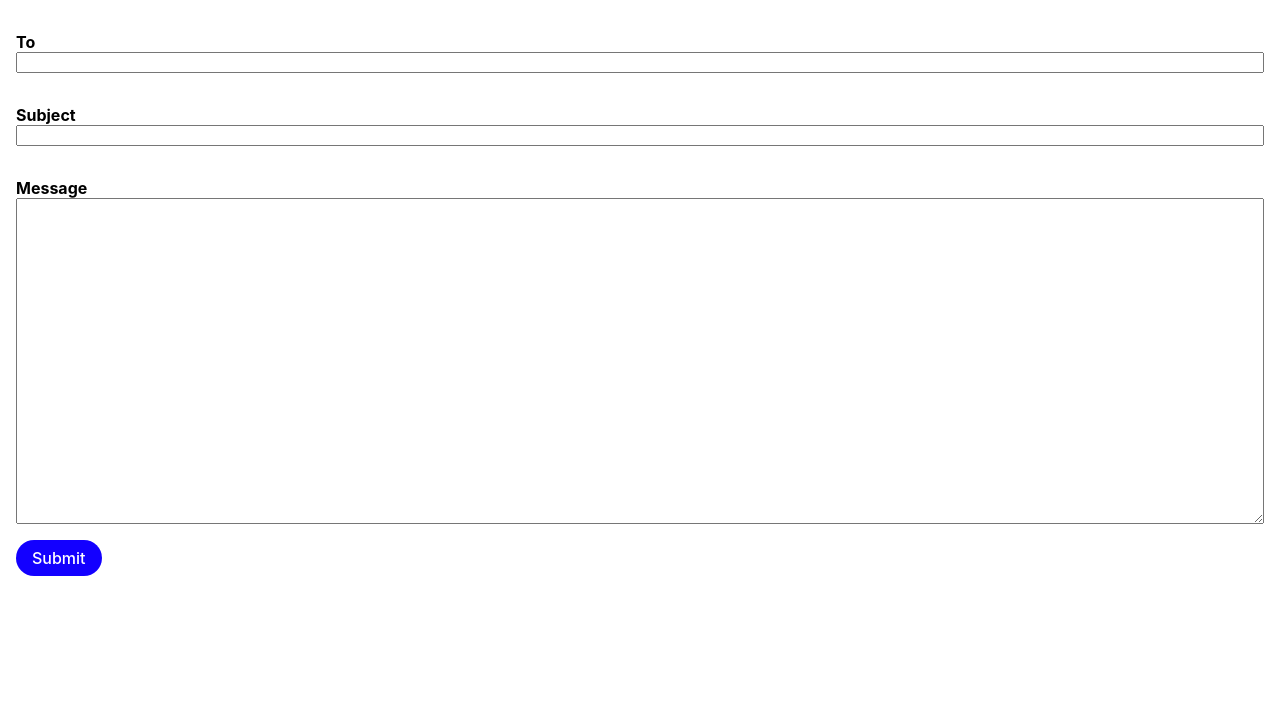
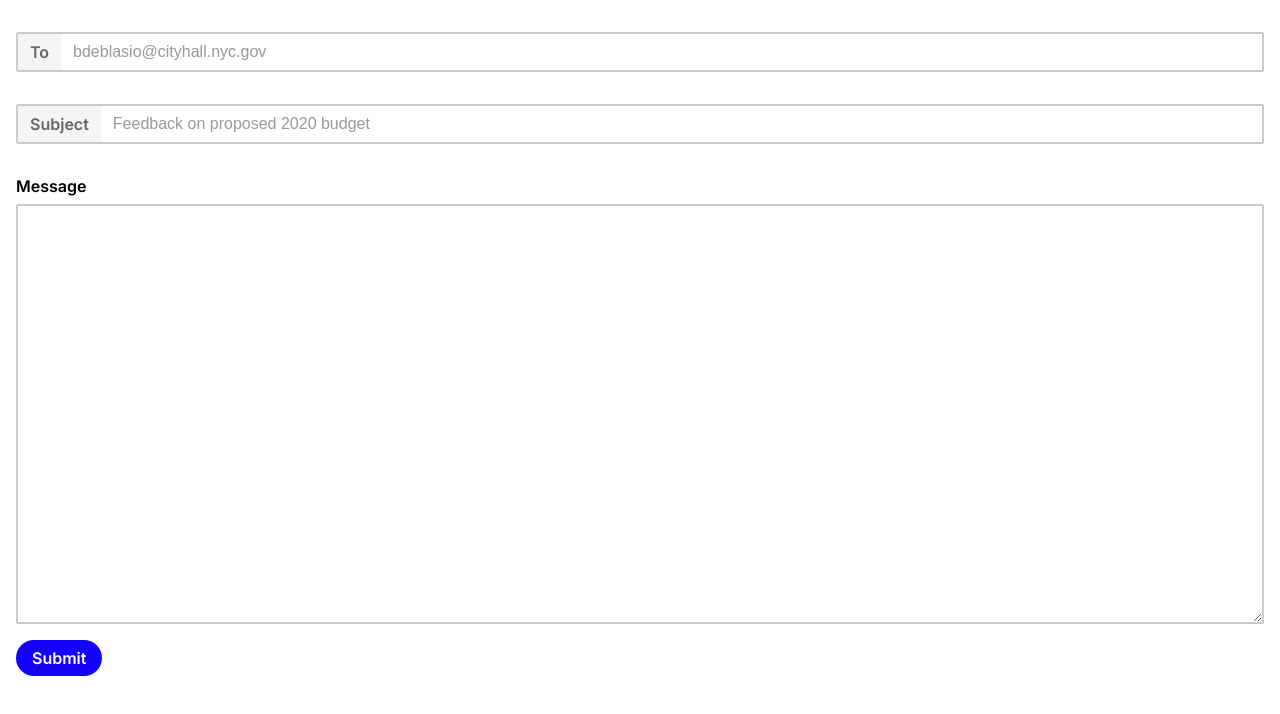
Before and after one commit to nguyensomniac/annoy-ur-officials, a React (Create React App) app: page / in a window 1280 px wide. Shown: the top 714 px of the page. Built offline with nearby package versions, Linux system fonts and the light colour scheme.

Commit message:
Add styling

```diff
--- a/public/index.html
+++ b/public/index.html
@@ -10,6 +10,7 @@
       content="Create one-click links to annoy your officials through email."
     />
     <link rel="apple-touch-icon" href="%PUBLIC_URL%/logo192.png" />
+    <link href="https://fonts.googleapis.com/css2?family=Inter:wght@400;600&display=swap" rel="stylesheet">
     <!--
       manifest.json provides metadata used when your web app is installed on a
       user's mobile device or desktop. See https://developers.google.com/web/fundamentals/web-app-manifest/
--- a/src/App.js
+++ b/src/App.js
@@ -4,6 +4,7 @@ import ReactGA from 'react-ga';
 import "./App.css";
 import Button from "./components/button";
 import FormContainer from "./components/form-container";
+import LabeledInput from "./components/labeled-input";
 
 const getShortenedLink = async longLink => {
   try {
@@ -35,6 +36,13 @@ const Container = styled.div`
 
 const StyledTextarea = styled.textarea`
   font-family: inherit;
+  font-size: 16px;
+  border: 2px solid #CCCCCC;
+  border-radius: 2px;
+  &:focus {
+    border: 2px solid #1300FF;
+  }
+  padding: 8px 12px;
 `
 
 function App() {
@@ -89,15 +97,13 @@ function App() {
   return (
     <Container>
       <FormContainer>
-        <strong>To</strong>
-        <input onChange={onChange} name="to" type="text" />
+        <LabeledInput label="To" name="to" placeholder="bdeblasio@cityhall.nyc.gov"/>
       </FormContainer>
       <FormContainer>
-        <strong>Subject</strong>
-        <input onChange={onChange} name="subject" type="text" />
+        <LabeledInput label="Subject" name="subject" placeholder="Feedback on proposed 2020 budget"/>
       </FormContainer>
       <FormContainer>
-        <strong>Message</strong>
+        <strong style={{marginBottom: "8px"}}>Message</strong>
         <StyledTextarea rows="20" onChange={onChange} name="message"></StyledTextarea>
       </FormContainer>
       <Button onClick={onSubmit}>Submit</Button>
--- a/src/components/button.js
+++ b/src/components/button.js
@@ -8,7 +8,7 @@ const StyledButton = styled.div`
   background: #1300FF;
   color: white;
   border-radius: 999px;
-  font-weight: 500;
+  font-weight: 600;
   cursor: pointer;
   width: max-content;
 `
--- /dev/null
+++ b/src/components/labeled-input.js
@@ -0,0 +1,68 @@
+import React from "react";
+import styled from "styled-components";
+
+const Container = styled.div`
+  display: flex;
+  flex-direction: row;
+  border-radius: 2px;
+  border-width: 2px;
+  border-style: solid;
+  border-color: ${props => (props.isFocused ? "#1300FF" : "#CCCCCC")};
+`;
+
+const Input = styled.input`
+  flex: 1 0 auto;
+  outline: 0;
+  border: 0;
+  padding: 8px 12px;
+  caret-color: #1300ff;
+  font-size: 16px;
+  &::placeholder {
+    color: #999;
+  }
+`;
+
+const Label = styled.div`
+  flex: 0 0 auto;
+  padding: 8px 12px;
+  background-color: #f5f5f5;
+  color: ${props => (props.isFocused ? "#000" : "#666")};
+  font-weight: 600;
+`;
+
+const LabeledInput = ({ label, onFocus, onBlur, ...props }) => {
+  const internalOnFocus = () => {
+    setIsFocused(true);
+    if (onFocus && typeof onFocus === "function") {
+      onFocus();
+    }
+  };
+
+  const internalOnBlur = () => {
+    setIsFocused(false);
+    if (onBlur && typeof onBlur === "function") {
+      onBlur();
+    }
+  };
+
+  const { onChange, name, placeholder } = props;
+  const inputProps = {
+    name,
+    onChange,
+    placeholder
+  };
+
+  const [isFocused, setIsFocused] = React.useState(false);
+  return (
+    <Container {...props} isFocused={isFocused}>
+      <Label isFocused={isFocused}>{label}</Label>
+      <Input
+        {...inputProps}
+        onFocus={internalOnFocus}
+        onBlur={internalOnBlur}
+      />
+    </Container>
+  );
+};
+
+export default LabeledInput;
--- a/src/index.css
+++ b/src/index.css
@@ -1,13 +1,12 @@
 body {
   margin: 0;
-  font-family: -apple-system, BlinkMacSystemFont, 'Segoe UI', 'Roboto', 'Oxygen',
+  font-family: Inter, -apple-system, BlinkMacSystemFont, 'Segoe UI', 'Roboto', 'Oxygen',
     'Ubuntu', 'Cantarell', 'Fira Sans', 'Droid Sans', 'Helvetica Neue',
     sans-serif;
   -webkit-font-smoothing: antialiased;
   -moz-osx-font-smoothing: grayscale;
 }
 
-code {
-  font-family: source-code-pro, Menlo, Monaco, Consolas, 'Courier New',
-    monospace;
+* {
+  box-sizing: border-box;
 }
```
